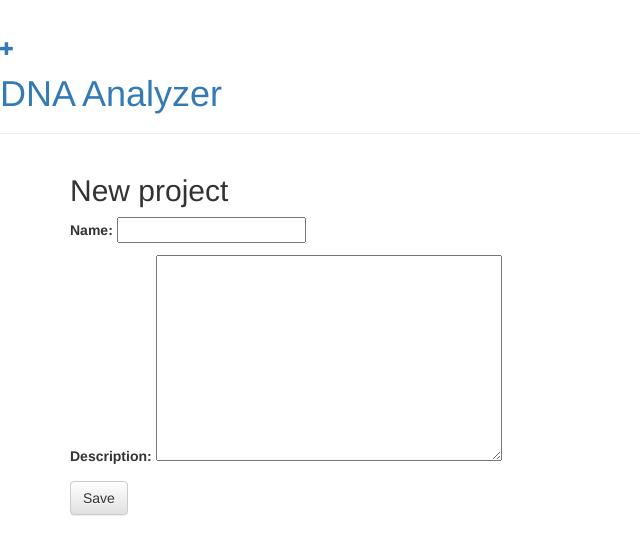
After one commit to przemekgrzesiak91/DNA_Analyzer, a Django app: page /project/new/ in a window 1280 px wide. The commit adds this page. Shown: the top 555 px of the page, without its empty margins (0-640 px from the left). Run offline with Django 4.2, Linux system fonts and the light colour scheme; some libraries are stand-ins or nearby versions.

Commit message:
added form - new project

```diff
--- /dev/null
+++ b/dna_analysis/forms.py
@@ -0,0 +1,8 @@
+from django import forms
+from .models import Project
+
+class ProjectForm(forms.ModelForm):
+
+    class Meta:
+        model = Project
+        fields = ('name', 'description')
--- a/dna_analysis/templates/dna_analysis/base.html
+++ b/dna_analysis/templates/dna_analysis/base.html
@@ -9,6 +9,7 @@
     </head>
     <body>
         <div class="page-header">
+            <a href="{% url 'project_new' %}" class="top-menu"><span class="glyphicon glyphicon-plus"></span></a>
             <h1><a href="/">DNA Analyzer</a></h1>
         </div>
         <div class="content container">
--- /dev/null
+++ b/dna_analysis/templates/dna_analysis/project_edit.html
@@ -0,0 +1,9 @@
+{% extends 'dna_analysis/base.html' %}
+
+{% block content %}
+      <h2>New project</h2>
+      <form method="POST" class="project-form">{% csrf_token %}
+        {{ form.as_p }}
+        <button type="submit" class="save btn btn-default">Save</button>
+    </form>
+{% endblock %}
--- a/dna_analysis/urls.py
+++ b/dna_analysis/urls.py
@@ -4,4 +4,5 @@ from . import views
 urlpatterns = [
     path('', views.project_list, name='project_list'),
     path('project/<int:pk>/', views.project_detail, name='project_detail'),
+    path('project/new/', views.project_new, name='project_new'),
 ]
--- a/dna_analysis/views.py
+++ b/dna_analysis/views.py
@@ -1,5 +1,7 @@
 from django.shortcuts import render, get_object_or_404
+from django.shortcuts import redirect
 from .models import Project
+from .forms import ProjectForm
 
 # Create your views here.
 
@@ -10,3 +12,15 @@ def project_list(request):
 def project_detail(request, pk):
     project = get_object_or_404(Project, pk=pk)
     return render(request, 'dna_analysis/project_detail.html', {'project': project})
+
+def project_new(request):
+    if request.method == "POST":
+        form = ProjectForm(request.POST)
+        if form.is_valid():
+            project = form.save(commit=False)
+            project.author = request.user
+            project.save()
+            return redirect('project_detail', pk=project.pk)
+    else:
+        form = ProjectForm()
+    return render(request, 'dna_analysis/project_edit.html', {'form': form})
```
